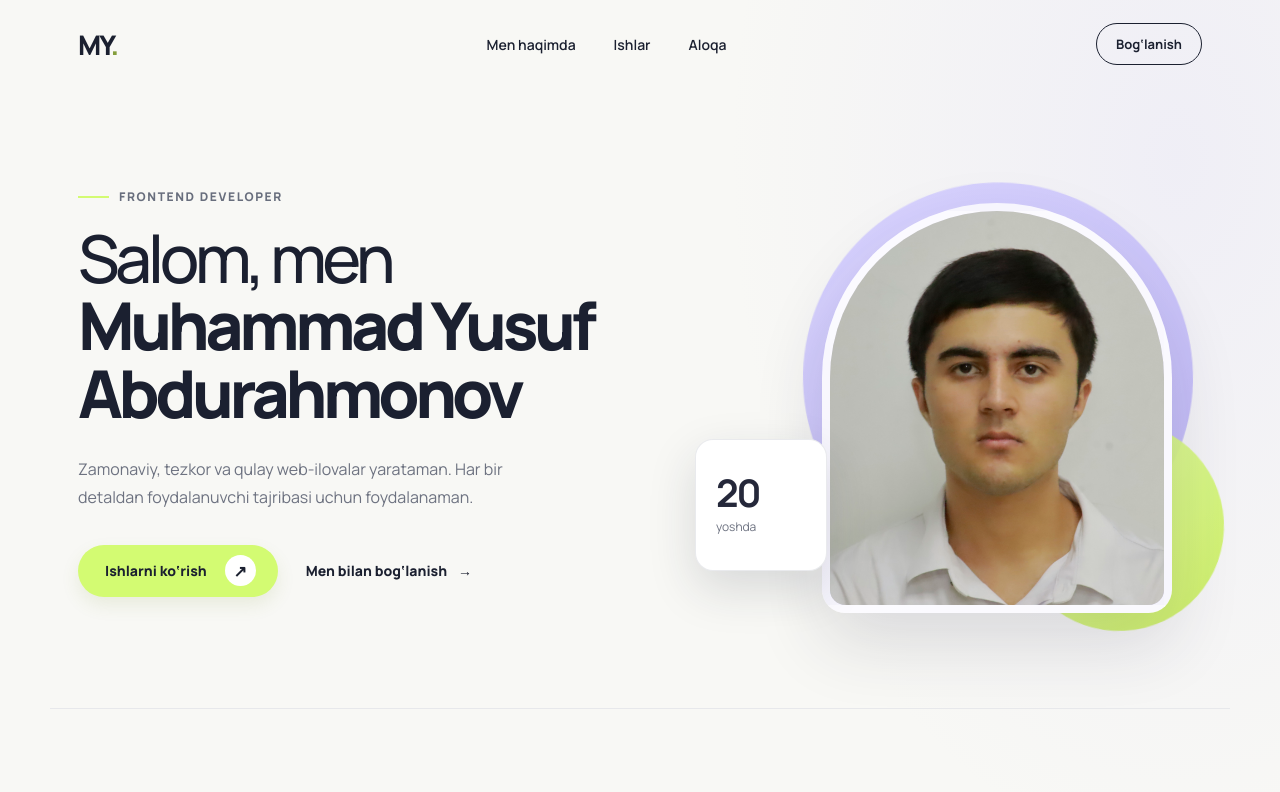
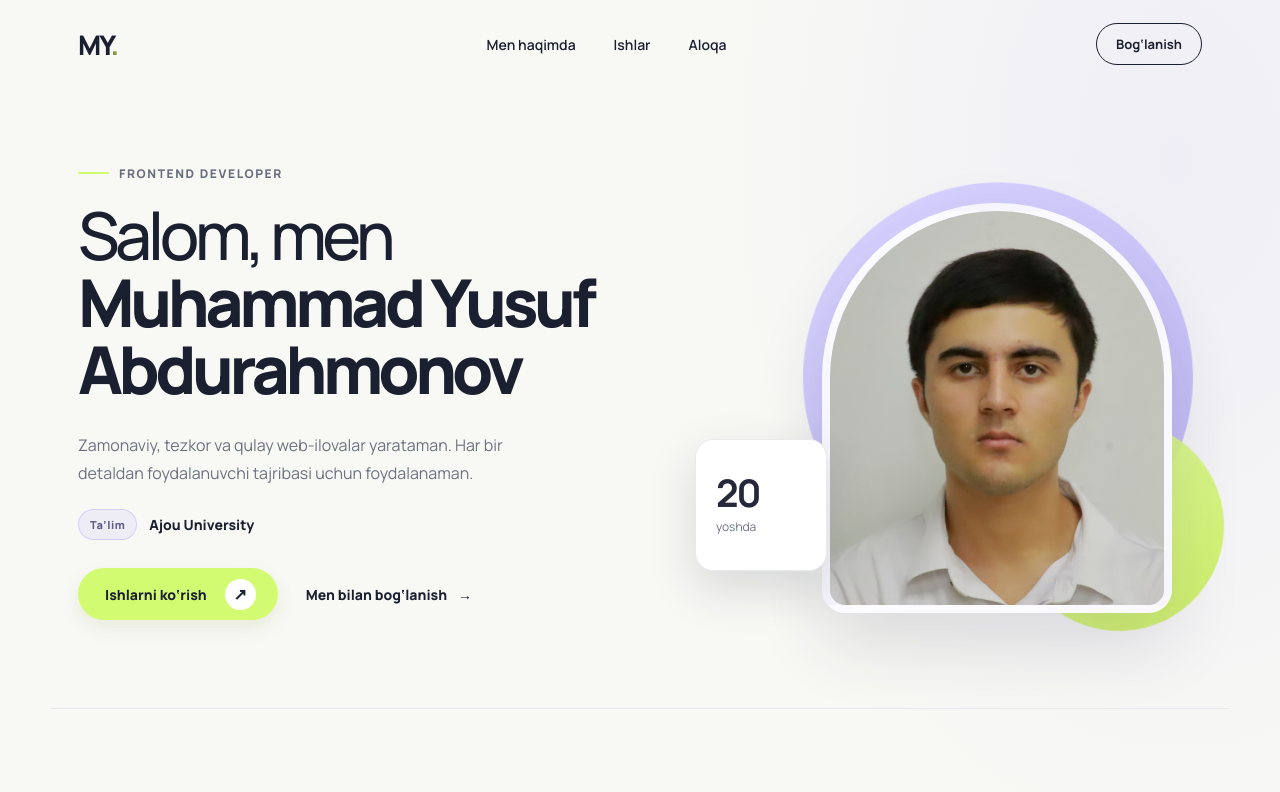
Before and after one commit to professor-my/muhammad_yusuf, a plain HTML site: page index.html in a window 1280 px wide. Shown: the top 792 px of the page. Drawn offline with Linux system fonts and the light colour scheme.

Commit message:
Add Ajou University to portfolio intro
Co-authored-by: Copilot App <223556219+Copilot@users.noreply.github.com>

```diff
--- a/index.html
+++ b/index.html
@@ -32,6 +32,7 @@
             Zamonaviy, tezkor va qulay web-ilovalar yarataman. Har bir detaldan
             foydalanuvchi tajribasi uchun foydalanaman.
           </p>
+          <p class="education-note"><span>Ta’lim</span> Ajou University</p>
           <div class="hero-actions">
             <a class="primary-btn" href="#projects">Ishlarni ko‘rish <span>↗</span></a>
             <a class="text-btn" href="#contact">Men bilan bog‘lanish <span>→</span></a>
--- a/styles.css
+++ b/styles.css
@@ -481,6 +481,26 @@ a:focus-visible {
   font-size: 16px;
 }
 
+.education-note {
+  display: flex;
+  align-items: center;
+  gap: 12px;
+  margin: -12px 0 28px;
+  color: var(--ink);
+  font-size: 14px;
+  font-weight: 800;
+}
+
+.education-note span {
+  padding: 7px 11px;
+  border: 1px solid rgba(201, 196, 250, .72);
+  border-radius: 999px;
+  background: rgba(201, 196, 250, .2);
+  color: #5f5a87;
+  font-size: 11px;
+  letter-spacing: .5px;
+}
+
 .primary-btn {
   box-shadow: 0 8px 18px rgba(125, 151, 53, .12);
 }
```
